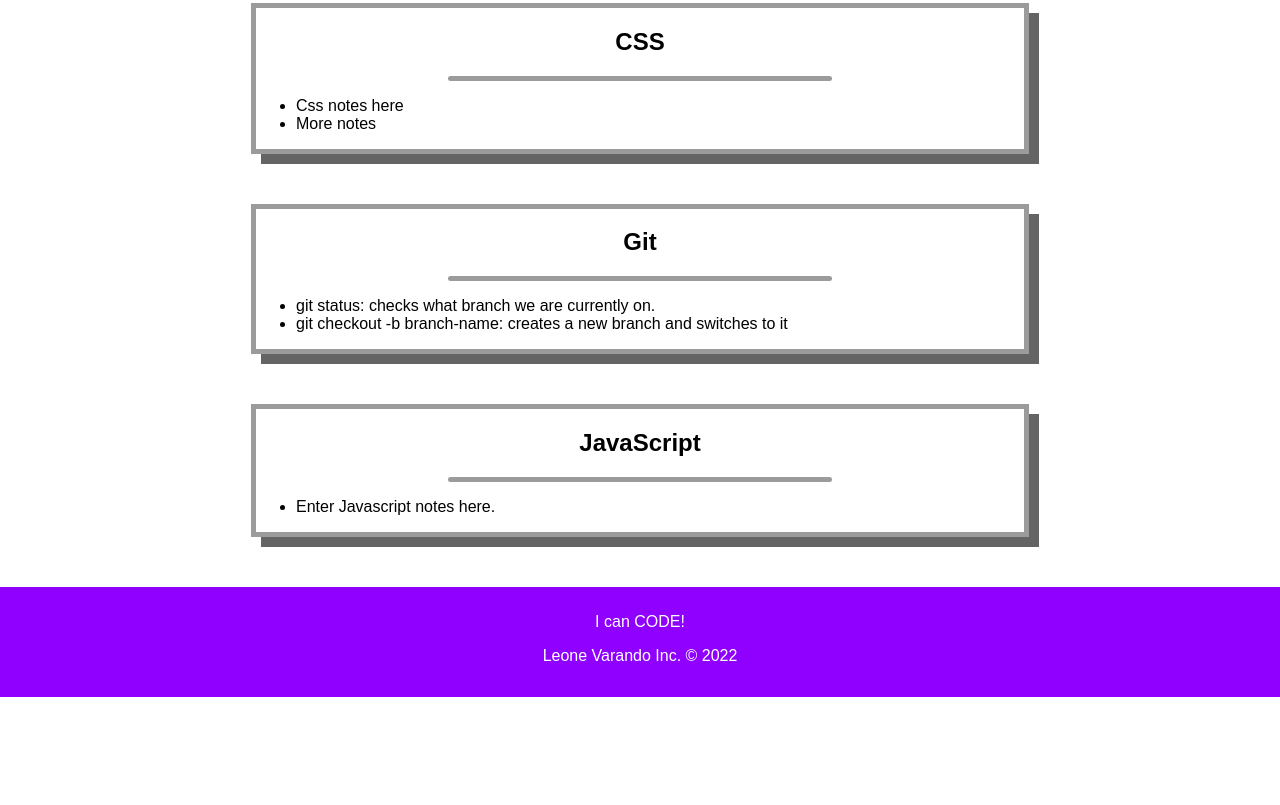
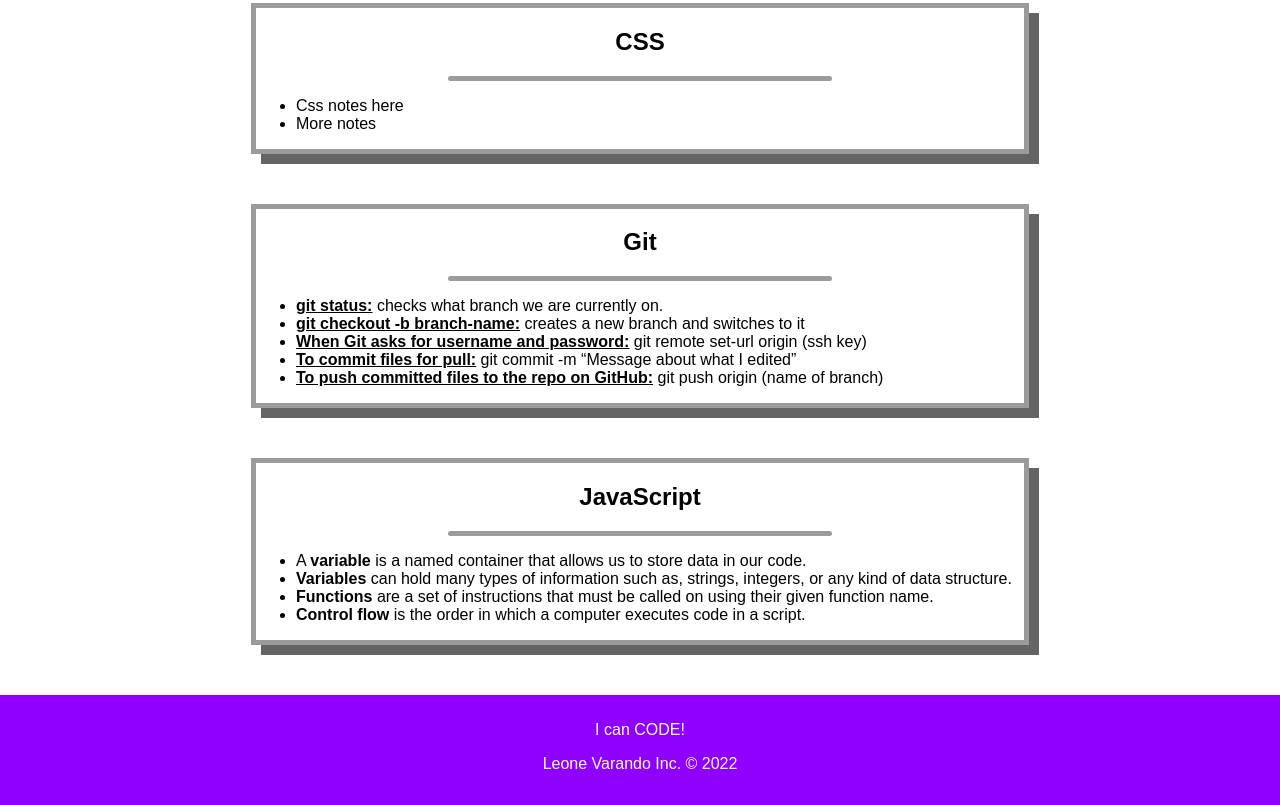
Before and after one commit to Opaleone/prework-study-guide, a plain HTML site: page index.html in a window 1280 px wide. Shown: the part 412-1217 px from the top of the page. Before the commit the page ends 1109 px from the top, so only its background shows below. Drawn offline with Linux system fonts and the light colour scheme.

Commit message:
Added functions to script.js that list and randomly select our topics studied in the prework

```diff
--- a/assets/script.js
+++ b/assets/script.js
@@ -1,19 +1,28 @@
-var topics = ['Html', 'CSS', 'Git', 'JavaScript']
+var topics = ['Html', 'CSS', 'Git', 'JavaScript'];
+var randomTopic = topics[Math.floor(Math.random() * topics.length)];
 
-for(var x = 0; x < topics.length; x++) {
+function listtopics() {
+  for (var x = 0; x < topics.length; x++) {
     console.log(topics[x]);
   }
+}
 
-/*
-if (topic === 'HTML') {
+function selecttopics() {
+  if (randomTopic === 'HTML') {
     console.log("Let's study HTML!");
-} else if (topic === 'CSS') {
+  } else if (randomTopic === 'CSS') {
     console.log("Let's study CSS!");
-} else if (topic === 'Git') {
+  } else if (randomTopic === 'Git') {
     console.log("Let's study Git!");
-} else if (topic === 'JavaScript') {
+  } else if (randomTopic === 'JavaScript') {
     console.log("Let's study JavaScript!");
   } else {
     console.log('Please try again!');
   }
-*/
+}
+
+console.log('Here are the topics we learned through PreWork:');
+listtopics();
+
+console.log('Which topic should we learn first?');
+selecttopics();
--- a/assets/styles.css
+++ b/assets/styles.css
@@ -50,3 +50,7 @@ footer {
   margin: auto;
   border-radius: 15px;
 }
+
+.underline {
+  text-decoration: underline;
+}
--- a/index.html
+++ b/index.html
@@ -62,8 +62,13 @@
           <div class="divider"></div>
 
           <ul class="information">
-          <li>git status: checks what branch we are currently on.</li>
-          <li>git checkout -b branch-name: creates a new branch and switches to it</li>
+            <li><b class="underline">git status:</b> checks what branch we are currently on.</li>
+            <li><b class="underline">git checkout -b branch-name:</b> creates a new branch and switches to it</li>
+            <li><b class="underline">When Git asks for username and password:</b> git remote set-url origin (ssh key)
+            </li>
+            <li><b class="underline">To commit files for pull:</b> git commit -m “Message about what I edited”</li>
+            <li><b class="underline">To push committed files to the repo on GitHub:</b> git push origin (name of branch)
+            </li>
           </ul>
 
         </div>
@@ -79,7 +84,10 @@
           <div class="divider"></div>
 
           <ul class="information">
-          <li>Enter Javascript notes here.</li>
+            <li>A <b>variable</b> is a named container that allows us to store data in our code.</li>
+            <li><b>Variables</b> can hold many types of information such as, strings, integers, or any kind of data structure.</li>
+            <li><b>Functions</b> are a set of instructions that must be called on using their given function name.</li>
+            <li><b>Control flow</b> is the order in which a computer executes code in a script.</li>
           </ul>
 
         </div>
```
Lines whose indentation alone changed are shown as unchanged.
